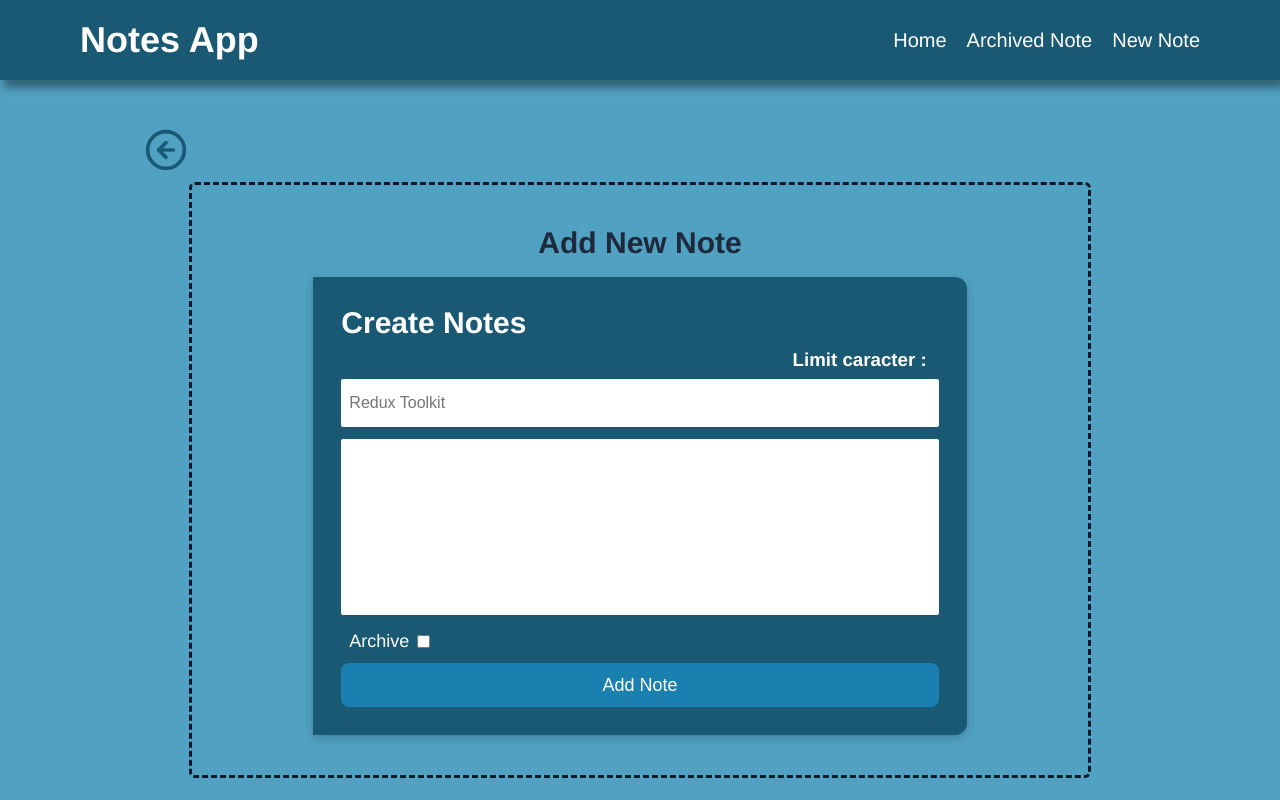
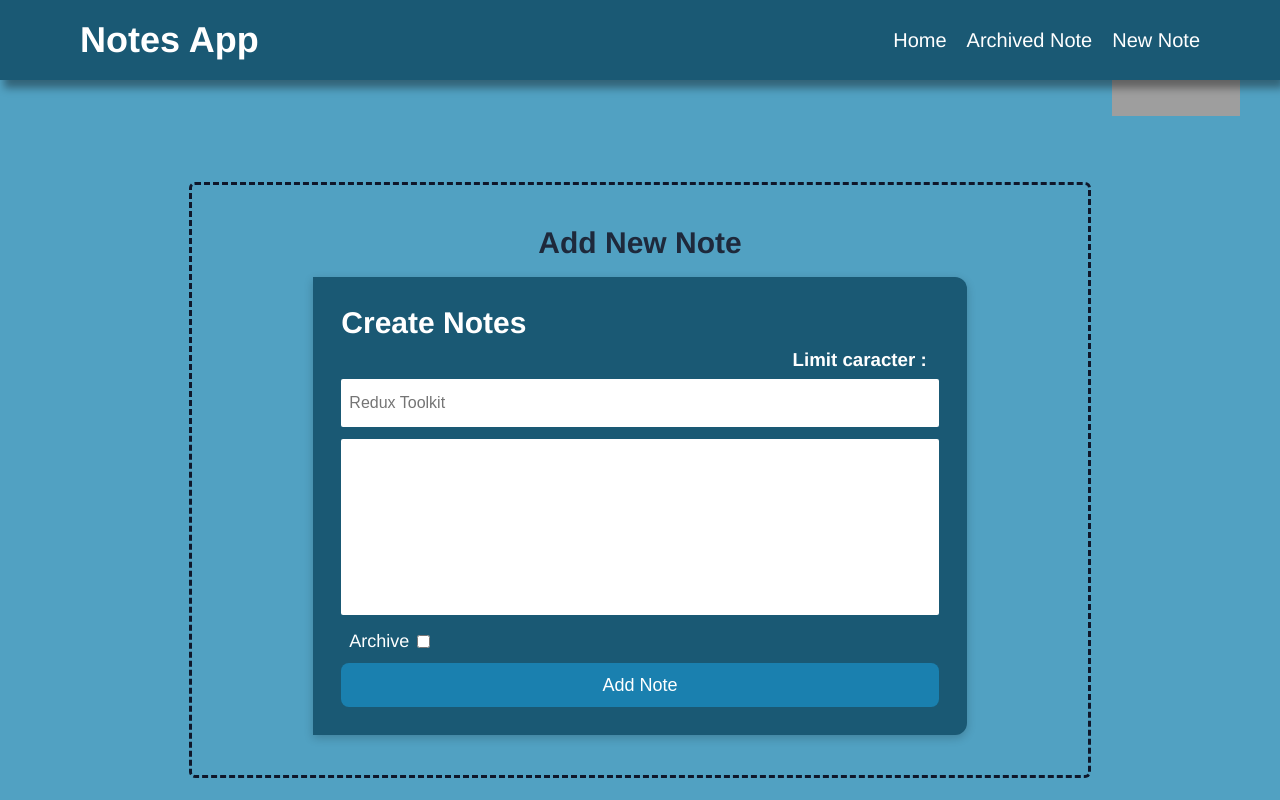
Before and after one commit to Azzaxy1/notes-hive, a React (Vite) app: page /notes/new in a window 1280 px wide. Shown: the top 800 px of the page. Built offline with nearby package versions, Linux system fonts and the light colour scheme; grey boxes are pictures that could not be loaded.

Commit message:
refactor code

```diff
--- a/src/App.jsx
+++ b/src/App.jsx
@@ -8,7 +8,7 @@ import Footer from "./components/Footer";
 import DetailNotePages from "./pages/DetailNotePage";
 import AddNotePage from "./pages/AddNotePage.jsx";
 import HomePage from "./pages/HomePage.jsx";
-import WrapperArchivedPage from "./pages/ArchivePages.jsx";
+import WrapperArchivedPage from "./pages/ArchivedPage.jsx";
 
 function App() {
   return (
--- a/src/components/NotesAdd.jsx
+++ b/src/components/NotesAdd.jsx
@@ -49,7 +49,7 @@ export class NotesAdd extends React.Component {
     this.props.addNotes({
       title,
       body,
-      archived, // Menggunakan nilai archived dari state
+      archived,
     });
   }
 
--- a/src/components/NotesList.jsx
+++ b/src/components/NotesList.jsx
@@ -12,9 +12,6 @@ const NotesList = ({ notes, onDelete, onArchive, isArchived }) => {
   return (
     <div className="flex flex-col items-center justify-center pt-10 md:items-start md:gap-2 md:flex-row">
       <div className="w-full px-4 my-3 rounded-lg pb-7 bg-primary">
-        <h1 className="pb-3 text-3xl text-center">
-          {isArchived ? "Archive Notes" : "Active Notes"}
-        </h1>
         {filteredNotes.length ? (
           filteredNotes.map((note) => {
             return (
--- a/src/pages/AddNotePage.jsx.jsx
+++ b/src/pages/AddNotePage.jsx.jsx
@@ -1,5 +1,4 @@
-import { CircleArrowLeft } from "lucide-react";
-import { Link, useNavigate } from "react-router-dom";
+import { useNavigate } from "react-router-dom";
 
 import { addNote } from "../utils/local-data";
 import NotesAdd from "../components/NotesAdd";
@@ -17,12 +16,9 @@ const AddNotePage = () => {
   };
 
   return (
-    <main className="relative flex items-center justify-center min-h-screen py-20 mx-auto font-sans text-white bg-primary">
+    <main className="flex items-center justify-center min-h-screen py-20 mx-auto font-sans text-white bg-primary">
       <div className="border-dashed  rounded-md border-3 w-[70%] flex py-3 md:py-10 border-slate-900 flex-col items-center justify-center ">
         <header>
-          <Link to="/">
-            <CircleArrowLeft className="absolute left-10 md:left-36 top-32 text-secondary size-8 md:size-11" />
-          </Link>
           <h1 className="mb-4 text-3xl font-semibold text-slate-800">
             Add New Note
           </h1>
--- a/src/pages/ArchivePages.jsx
+++ b/src/pages/ArchivedPage.jsx
@@ -3,7 +3,7 @@ import { toast } from "react-hot-toast";
 import { useSearchParams } from "react-router-dom";
 import PropTypes from "prop-types";
 
-import { getAllNotes } from "../utils/local-data";
+import { deleteNote, getAllNotes, unarchiveNote } from "../utils/local-data";
 import NotesList from "../components/NotesList";
 import NotesSearch from "../components/NotesSearch";
 
@@ -37,6 +37,7 @@ export class ArchivedPage extends React.Component {
   }
 
   onDeleteHandler(id) {
+    deleteNote(id);
     const notes = this.state.notes.filter((note) => note.id !== id);
 
     this.setState({ notes });
@@ -55,6 +56,7 @@ export class ArchivedPage extends React.Component {
   }
 
   onArchiveHandler(id) {
+    unarchiveNote(id);
     this.setState((prevNote) => ({
       notes: prevNote.notes.map((note) => {
         if (note.id == id) {
@@ -75,6 +77,7 @@ export class ArchivedPage extends React.Component {
     return (
       <main className="min-h-screen py-28">
         <section className=" px-8 md:p-5 m-auto border-dashed rounded-md border-3 w-[60%]">
+          <h1 className="pb-3 text-3xl text-center">Archived Notes</h1>
           <NotesSearch
             keyword={this.state.keyword}
             keywordChange={this.onSearchHandler}
--- a/src/pages/DetailNotePage.jsx
+++ b/src/pages/DetailNotePage.jsx
@@ -1,21 +1,17 @@
 // eslint-disable-next-line no-unused-vars
 import React from "react";
-import { Link, useParams } from "react-router-dom";
+import { useParams } from "react-router-dom";
 import { getNote } from "../utils/local-data";
 import { showFormattedDate } from "../utils/index";
-import { CircleArrowLeft } from "lucide-react";
 
 const DetailNotePages = () => {
   const { id } = useParams();
   const note = getNote(id);
 
   return (
-    <main className="relative flex flex-col items-center justify-center min-h-screen px-4 mx-auto font-sans bg-primary">
+    <main className="flex flex-col items-center justify-center min-h-screen px-4 mx-auto font-sans bg-primary">
       <div className="border-dashed  rounded-md border-3 w-[70%] flex py-3 md:py-10 border-slate-900 flex-col items-center justify-center ">
         <header className=" w-[70%] text-center">
-          <Link to="/">
-            <CircleArrowLeft className="absolute left-10 md:left-40 top-32 text-secondary size-8 md:size-11" />
-          </Link>
           <h1 className="mb-4 text-3xl font-semibold">Note Detail</h1>
         </header>
         <section className="w-2/3 text-white rounded-e-xl shadow-[0_3px_10px_rgb(0,0,0,0.2)] bg-secondary p-7">
--- a/src/pages/HomePage.jsx
+++ b/src/pages/HomePage.jsx
@@ -3,7 +3,7 @@ import { toast } from "react-hot-toast";
 import { useSearchParams } from "react-router-dom";
 import PropTypes from "prop-types";
 
-import { archiveNote, getAllNotes } from "../utils/local-data";
+import { archiveNote, deleteNote, getAllNotes } from "../utils/local-data";
 import NotesList from "../components/NotesList";
 import NotesSearch from "../components/NotesSearch";
 
@@ -35,6 +35,7 @@ export class HomePage extends React.Component {
   }
 
   onDeleteHandler(id) {
+    deleteNote(id);
     const notes = this.state.notes.filter((note) => note.id !== id);
 
     this.setState({ notes });
@@ -75,6 +76,7 @@ export class HomePage extends React.Component {
     return (
       <main className="min-h-screen py-28">
         <section className=" px-8 md:p-5 m-auto border-dashed rounded-md border-3 w-[60%]">
+          <h1 className="pb-3 text-3xl text-center">Active Notes</h1>
           <NotesSearch
             keyword={this.state.keyword}
             keywordChange={this.onSearchHandler}
```
